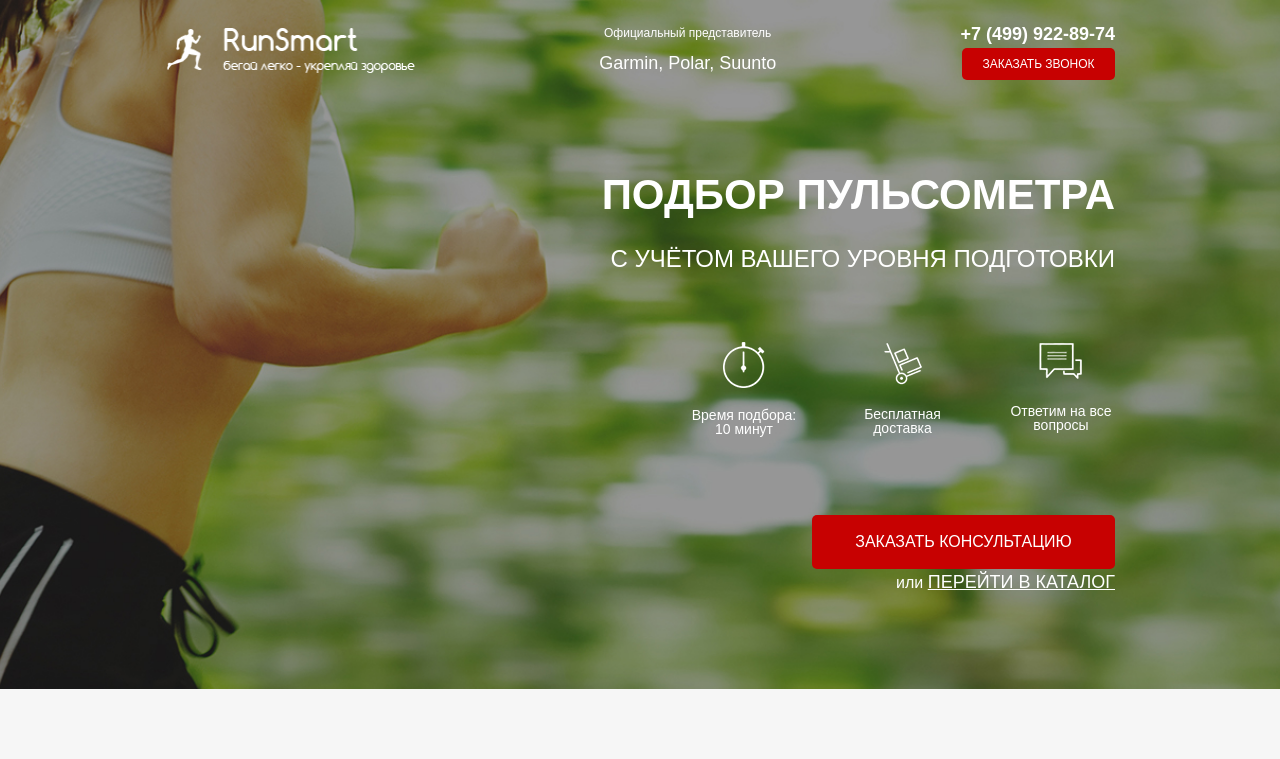
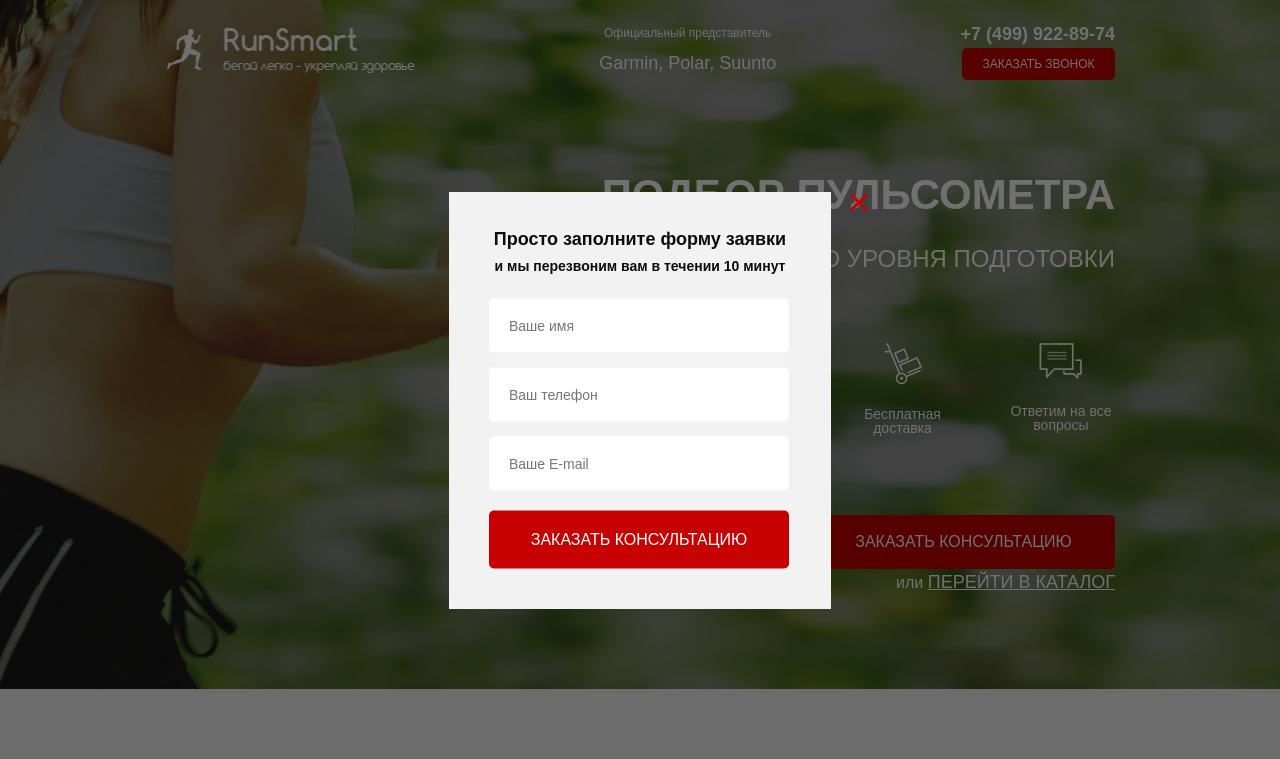
Before and after one commit to dashazhdanyuk/pulse_0, a website: page src/index.html in a window 1280 px wide. Both pictures are taken after a click on the button "ЗАКАЗАТЬ ЗВОНОК". Shown: the top 759 px of the page. Drawn offline with nearby package versions, Linux system fonts and the light colour scheme.

Commit message:
added modal

```diff
--- a/src/index.html
+++ b/src/index.html
@@ -23,7 +23,7 @@
                 </div>
                 <div class="header__contacts">
                     <a href="tel:+74999228974" class="header__phone"> +7 (499) 922-89-74</a>
-                    <button class="button"> заказать звонок </button>
+                    <button data-modal='consultation' class="button"> заказать звонок </button>
                 </div>
             </header>
 
@@ -46,7 +46,7 @@
                     </div>
                 </div>
 
-                <button class="button button_main">
+                <button data-modal='consultation' class="button button_main">
                     заказать кОНСУЛЬТАЦИЮ
                 </button>
                 <div class="promo__link">
@@ -154,7 +154,7 @@
                     <div class="catalog-item__wrapper">
                         <div class="catalog-item__content catalog-item__content_active">
                             <img src="img/catalog.png" alt="pulsometr" class="catalog-item__img">
-                            <div class="catalog-item__subtitle">Пульсометр Polar FT1</div>
+                            <div class="catalog-item__subtitle">Пульсометр Polar FT4</div>
                             <div class="catalog-item__descr">Для первых шагов в тренировках, основанных на сердечном ритме</div>
                             <a href="#" class="catalog-item__link">подробнее</a>
                         </div>
@@ -181,7 +181,7 @@
                     <div class="catalog-item__wrapper">
                         <div class="catalog-item__content catalog-item__content_active">
                             <img src="img/catalog.png" alt="pulsometr" class="catalog-item__img">
-                            <div class="catalog-item__subtitle">Пульсометр Polar FT1</div>
+                            <div class="catalog-item__subtitle">Пульсометр Suunto M2</div>
                             <div class="catalog-item__descr">Для первых шагов в тренировках, основанных на сердечном ритме</div>
                             <a href="#" class="catalog-item__link">подробнее</a>
                         </div>
@@ -431,6 +431,47 @@
         </div>
     </footer>
 
+    <div class="overlay"> <!-- это темная обвертка на контент сзади модального окна -->
+        <div class="modal" id="consultation">
+            <div class="modal__close">&times;</div>
+            <div class="modal__subtitle">Просто заполните форму заявки</div>
+            <div class="modal__descr">и мы перезвоним вам в течении 10 минут</div>
+            <!-- создаем форму обратной связи -->
+            <form class="feed-form feed-form_mt25" action="#">
+                <!-- input - поле для ввода -->
+                <input name="name" required placeholder="Ваше имя" type="text">
+                <input name="phone" required placeholder="Ваш телефон" type="number">
+                <input name="email" required placeholder="Ваше E-mail" type="email">
+
+                <!-- <input type="submit" value="Заказать консультацию"> --> <!-- отправка данных на сервер -->
+                <button class="button button_submit">Заказать консультацию</button> <!-- здесь уже скрыт тип submit -->
+            </form>
+        </div>
+
+        <div class="modal" id="order">
+            <div class="modal__close">&times;</div>
+            <div class="modal__subtitle">Ваш заказ:</div>
+            <div class="modal__descr">Пульсометр Polar FT1</div>
+            <!-- создаем форму обратной связи -->
+            <form class="feed-form feed-form_mt25" action="#">
+                <!-- input - поле для ввода -->
+                <input name="name" required placeholder="Ваше имя" type="text">
+                <input name="phone" required placeholder="Ваш телефон" type="number">
+                <input name="email" required placeholder="Ваше E-mail" type="email">
+
+                <!-- <input type="submit" value="Заказать консультацию"> --> <!-- отправка данных на сервер -->
+                <button class="button button_submit">Купить</button> <!-- здесь уже скрыт тип submit -->
+            </form>
+        </div>
+
+        <div class="modal modal_mini" id="thanks">
+            <div class="modal__close">&times;</div>
+            <div class="modal__subtitle">Спасибо за вашу заявку!</div>
+            <div class="modal__descr">Наш менеджер свяжется с вами в ближайшее время!</div>
+            <!-- создаем форму обратной связи -->
+        </div>
+    </div>
+
     <script type="text/javascript" src="https://code.jquery.com/jquery-1.11.0.min.js"></script>
     <script type="text/javascript" src="https://code.jquery.com/jquery-migrate-1.2.1.min.js"></script> <!-- подключили библиотеку jquery -->
     <script src="js/slick.min.js"></script> <!-- подключили слайдер -->
--- a/src/js/script.js
+++ b/src/js/script.js
@@ -33,4 +33,20 @@ $(document).ready(function(){
 
       toggleSlide('.catalog-item__link');
       toggleSlide('.catalog-item__back');
+
+      //modal
+
+      $('[data-modal=consultation]').on('click',function(){
+        $('.overlay, #consultation').fadeIn('slow');
+      });
+      $('.modal__close').on('click', function(){
+        $('.overlay, #consultation, #thanks, #order').fadeOut('slow')
+      });
+
+      $('.button_mini').each(function(i) {
+        $(this).on('click', function(){
+            $('#order .modal__descr').text($('.catalog-item__subtitle').eq(i).text());
+            $('.overlay, #order').fadeIn('slow');
+        });
+      });
   });
--- a/src/sass/blocks/_forms.scss
+++ b/src/sass/blocks/_forms.scss
@@ -17,4 +17,7 @@
             margin-bottom: 20px;
         }
     }
+    &__mt25 {
+        margin-top: 25px;
+    }
 }
--- /dev/null
+++ b/src/sass/blocks/_modal.scss
@@ -0,0 +1,50 @@
+.overlay{
+    display: none;
+    position: fixed;
+    width: 100%;
+    height: 100%;
+    top: 0;
+    background-color: rgba(0, 0, 0, 0.56); /* чтобы обойти ошибку с прозрачностью мы используем цвет RGBA */
+   /*  opacity: 0.56;  *//* прозрачность 56% */ /* весь контент находящийся на overlay будет полупрозрачным - это ошибка */
+}
+.modal {
+    position: absolute;
+    top: 50%;
+    left: 50%; /* на этом моменте модальное окно не будет посредине, потому что само модальное окно имеет размер, поэтому используем трансформ */
+    transform: translate(-50%, -50%); /* комбинированное выражение и по х и по у  */
+    width: 382px;
+    min-height: 402px;
+    background: #F2F2F2;
+    padding: 38px 40px 40px 40px;
+    &__close{
+        position: absolute;
+        top: 0px;
+        right: -40px;
+        font-size: 41px;
+        line-height: 21px;
+        color: $main-color;
+        cursor: pointer;
+    }
+    &__descr{
+        font-weight: 700;
+        font-size: 14px;
+        line-height: 14px;
+        text-align: center;
+        color: #0D0D0D;
+    }
+    &__subtitle{
+        font-weight: 700;
+        font-size: 18px;
+        line-height: 19px;
+        text-align: center;
+        color: #0D0D0D;
+        margin-bottom: 10px;
+    }
+    &_mini{
+        min-height: 140px;
+    }
+}
+
+#consultation, #order, #thanks {
+    display: none;
+}
--- a/src/sass/style.scss
+++ b/src/sass/style.scss
@@ -10,6 +10,7 @@
 @import 'blocks/catalog';
 @import 'blocks/review';
 @import 'blocks/footer';
+@import 'blocks/modal';
 
 *{
     font-family: 'Museo Sans Cyrl', sans-serif;
```
Also changed, not shown: src/css/style.min.css.
